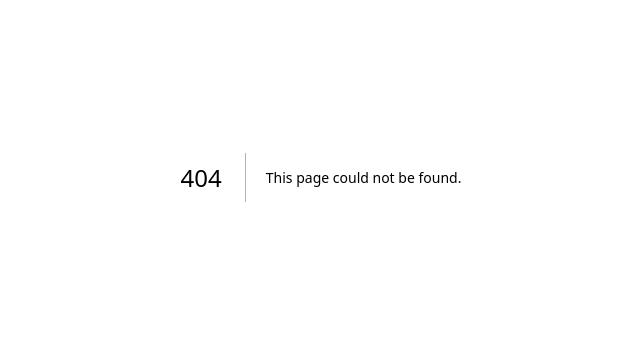
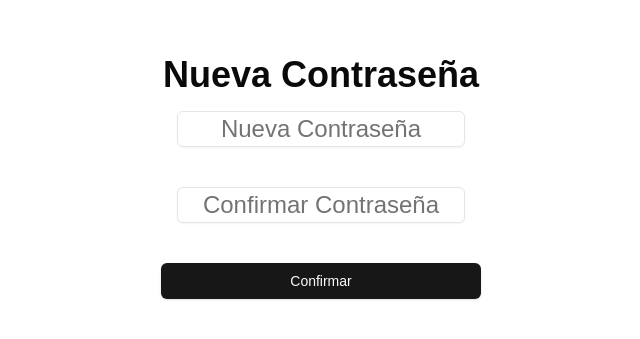
Before and after one commit to AntonioPeral/proyectoPV24, a Next.js app: page /confirmar-contrasena in a window 1280 px wide. Before the commit this address had no page. Shown: the part 223-562 px from the top of the page, without its empty margins (319-959 px from the left). Built offline with nearby package versions, Linux system fonts and the light colour scheme.

Commit message:
dos paginas de recuperar contraseña y nueva contraseña

```diff
--- /dev/null
+++ b/src/app/confirmar-contrasena/page.tsx
@@ -0,0 +1,60 @@
+"use client";
+
+import { useState } from "react";
+import { useRouter } from "next/navigation"; // Importa el hook useRouter
+import { Button } from "@/components/ui/button";
+import { Input } from "@/components/ui/input";
+
+const ResetPasswordPage: React.FC = () => {
+  const [newPassword, setNewPassword] = useState("");
+  const [confirmPassword, setConfirmPassword] = useState("");
+  const [showPassword, setShowPassword] = useState(false);
+  const [showConfirmPassword, setShowConfirmPassword] = useState(false);
+  const router = useRouter(); // Instancia del router
+
+  // Maneja el envío del formulario
+  const handleSubmit = () => {
+    if (newPassword === confirmPassword) {
+      console.log("Nueva contraseña establecida:", newPassword);
+      // Aquí puedes manejar la lógica para actualizar la contraseña
+      router.push("/iniciar-sesion"); // Redirige a la página de inicio de sesión
+    } else {
+      console.log("Las contraseñas no coinciden");
+    }
+  };
+
+  return (
+    <div className="flex flex-col items-center justify-center min-h-screen py-4 bg-white">
+      <h1 className="text-4xl font-bold text-center mb-4">Nueva Contraseña</h1>
+
+      {/* Input de Nueva Contraseña */}
+      <div className="mb-10">
+        <Input
+          type={showPassword ? "text" : "password"}
+          value={newPassword}
+          onChange={(e) => setNewPassword(e.target.value)}
+          placeholder="Nueva Contraseña"
+          className="text-center text-2xl w-72"
+        />
+      </div>
+
+      {/* Input de Confirmar Contraseña */}
+      <div className="mb-10">
+        <Input
+          type={showConfirmPassword ? "text" : "password"}
+          value={confirmPassword}
+          onChange={(e) => setConfirmPassword(e.target.value)}
+          placeholder="Confirmar Contraseña"
+          className="text-center text-2xl w-72"
+        />
+      </div>
+
+      {/* Botón de Enviar */}
+      <Button onClick={handleSubmit} className="w-full max-w-xs">
+        Confirmar
+      </Button>
+    </div>
+  );
+};
+
+export default ResetPasswordPage;
--- a/src/app/contrasena/page.tsx
+++ b/src/app/contrasena/page.tsx
@@ -1,12 +1,14 @@
 "use client";
 
 import { useState, useRef } from "react";
+import { useRouter } from "next/navigation"; // Importa useRouter
 import { Button } from "@/components/ui/button";
 import { Input } from "@/components/ui/input";
 
 export default function PasswordPage() {
   const [code, setCode] = useState(Array(6).fill("")); // Almacenamos un array para el código de 6 dígitos
   const inputRefs = useRef<(HTMLInputElement | null)[]>([]); // Referencias a los inputs
+  const router = useRouter(); // Inicializa el router
 
   // Maneja el cambio en cada input
   const handleChange = (index: number, value: string) => {
@@ -33,7 +35,7 @@ export default function PasswordPage() {
   const handleSubmit = () => {
     const verificationCode = code.join(""); // Combina los 6 dígitos
     console.log("Código ingresado:", verificationCode);
-    // Aquí podrías manejar el envío del código
+    router.push("/confirmar-contrasena"); // Redirige a la página de reset
   };
 
   // Función para reenviar el código
@@ -62,7 +64,6 @@ export default function PasswordPage() {
         {code.map((digit, index) => (
           <Input
             key={index}
-
             value={digit}
             onChange={(e) => handleChange(index, e.target.value)}
             onKeyDown={(e) => handleKeyDown(index, e)}
--- a/src/app/iniciar-sesion/page.tsx
+++ b/src/app/iniciar-sesion/page.tsx
@@ -53,7 +53,7 @@ export default function CustomPage() {
           onClick={handleForgotPasswordClick}
           className="text-blue-500"
         >
-          ¿Olvidaste Contraseña?
+          ¿Olvidaste tu Contraseña?
         </Button>
       </div>
     </div>
--- a/src/app/page.tsx
+++ b/src/app/page.tsx
@@ -33,7 +33,7 @@ export default function Login() {
       {/* Botones de acción */}
       <div className="flex justify-center space-x-4 mt-4 w-full px-8">
         <Button className="w-1/4" onClick={handleLoginClick}>
-          Iniciar sesión
+          Iniciar Sesión
         </Button>
         <Button
           variant="outline"
--- a/src/app/registro/page.tsx
+++ b/src/app/registro/page.tsx
@@ -109,7 +109,7 @@ export default function Registro() {
 
             <button
               type="submit"
-              className="w-full bg-blue-500 text-white py-2 rounded-lg hover:bg-blue-600 focus:outline-none focus:ring focus:ring-blue-300 mt-4"
+              className="w-full bg-blue-500 text-white py-2 rounded-lg hover:bg-blue-700 focus:outline-none focus:ring focus:ring-blue-300 mt-4"
             >
               Confirmar
             </button>
```
